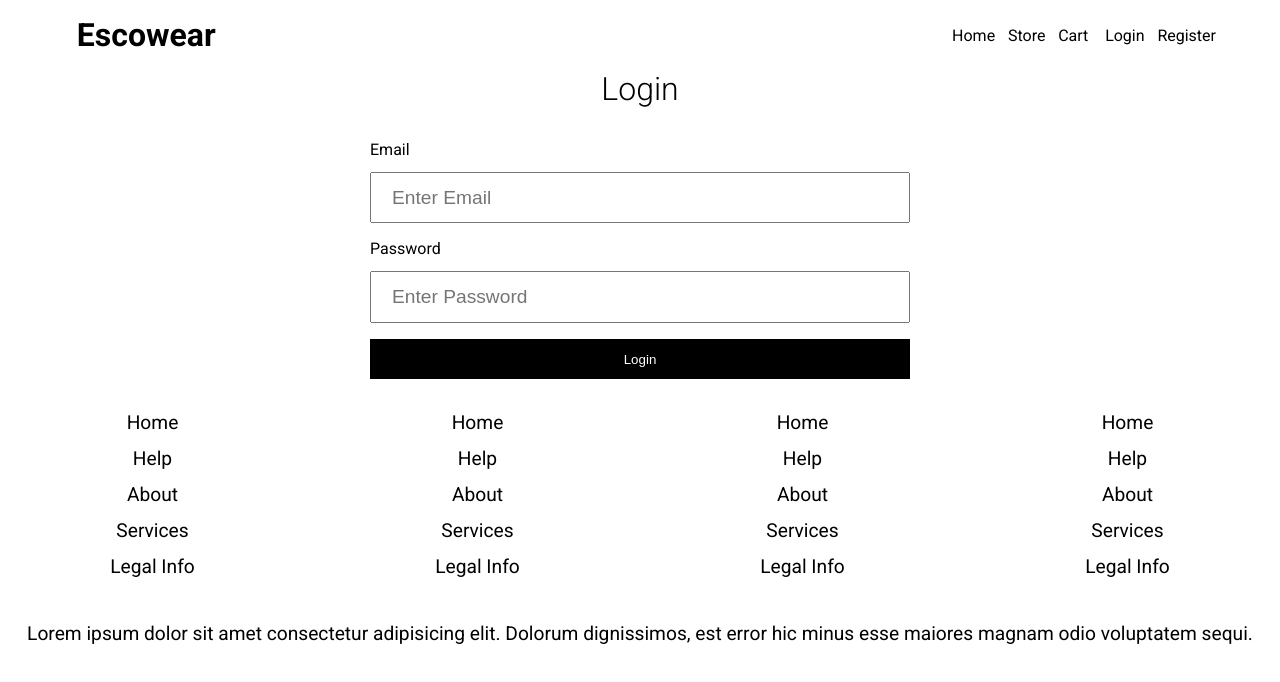
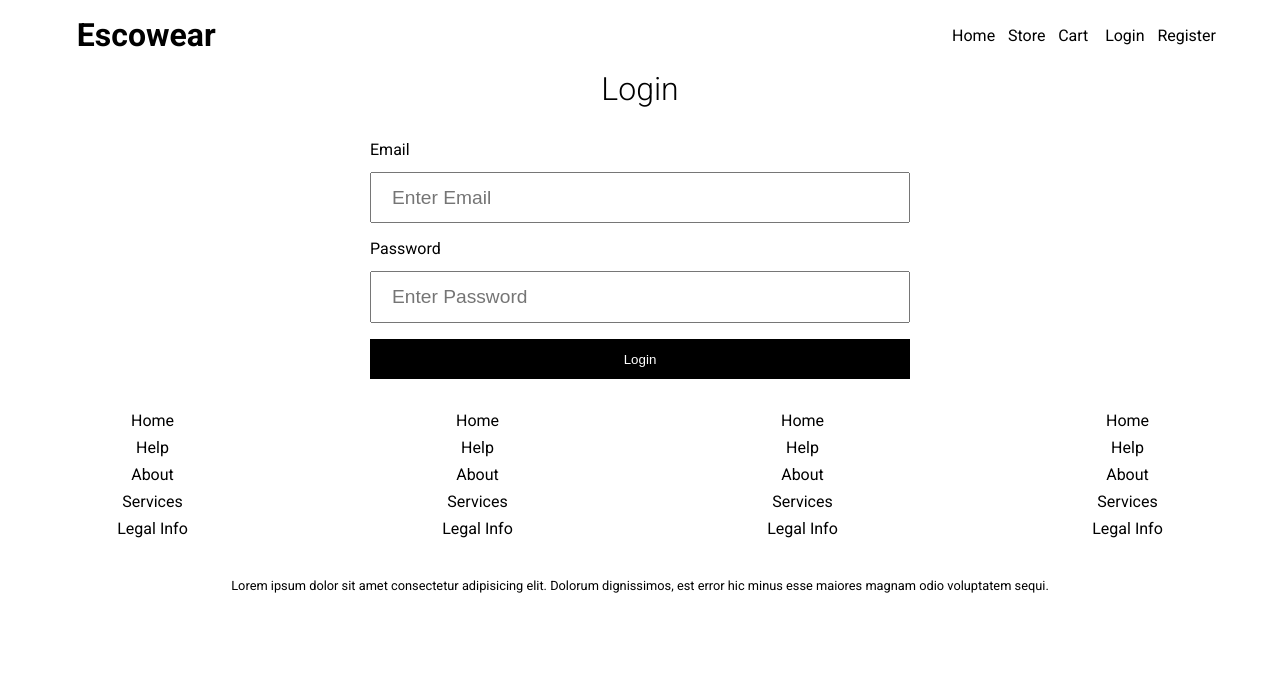
Before and after one commit to kofiarhin/escowear-fullstack-app, a React (Create React App) app in the folder client/: page /login in a window 1280 px wide. Shown: the top 682 px of the page. Built offline with nearby package versions, Linux system fonts and the light colour scheme.

Commit message:
update to footer

```diff
--- a/client/src/components/Footer/Footer.component.js
+++ b/client/src/components/Footer/Footer.component.js
@@ -7,7 +7,26 @@ const Footer = () => {
         <div className="footer-unit">
           <ul>
             <li>
-              {" "}
+              <Link to="/"> Home</Link>
+            </li>
+            <li>
+              <Link to="/"> Help</Link>
+            </li>
+            <li>
+              <Link to="/"> About</Link>
+            </li>
+            <li>
+              <Link to="/"> Services</Link>
+            </li>
+            <li>
+              <Link to="/"> Legal Info</Link>
+            </li>
+          </ul>
+        </div>
+
+        <div className="footer-unit">
+          <ul>
+            <li>
               <Link to="/"> Home</Link>
             </li>
             <li>
@@ -19,11 +38,9 @@ const Footer = () => {
               <Link to="/"> About</Link>
             </li>
             <li>
-              {" "}
               <Link to="/"> Services</Link>
             </li>
             <li>
-              {" "}
               <Link to="/"> Legal Info</Link>
             </li>
           </ul>
@@ -32,36 +49,9 @@ const Footer = () => {
         <div className="footer-unit">
           <ul>
             <li>
-              {" "}
               <Link to="/"> Home</Link>
             </li>
             <li>
-              {" "}
-              <Link to="/"> Help</Link>
-            </li>
-            <li>
-              {" "}
-              <Link to="/"> About</Link>
-            </li>
-            <li>
-              {" "}
-              <Link to="/"> Services</Link>
-            </li>
-            <li>
-              {" "}
-              <Link to="/"> Legal Info</Link>
-            </li>
-          </ul>
-        </div>
-
-        <div className="footer-unit">
-          <ul>
-            <li>
-              {" "}
-              <Link to="/"> Home</Link>
-            </li>
-            <li>
-              {" "}
               <Link to="/"> Help</Link>
             </li>
             <li>
@@ -105,11 +95,13 @@ const Footer = () => {
         </div>
       </div>
 
-      <p className="slug">
-        Lorem ipsum dolor sit amet consectetur adipisicing elit. Dolorum
-        dignissimos, est error hic minus esse maiores magnam odio voluptatem
-        sequi.
-      </p>
+      <div className="container">
+        <p className="slug">
+          Lorem ipsum dolor sit amet consectetur adipisicing elit. Dolorum
+          dignissimos, est error hic minus esse maiores magnam odio voluptatem
+          sequi.
+        </p>
+      </div>
     </div>
   );
 };
--- a/client/src/components/Footer/footer.styles.css
+++ b/client/src/components/Footer/footer.styles.css
@@ -10,13 +10,13 @@
 }
 
 .footer-unit li {
-  font-size: 1.2rem;
-  margin-bottom: 0.8rem;
+  font-size: 1rem;
+  margin-bottom: 0.5rem;
   text-align: center;
 }
 
 .footer .slug {
-  font-size: 1.2rem;
+  font-size: 0.8rem;
   text-align: center;
 }
 
--- a/client/src/components/Header/header.styles.css
+++ b/client/src/components/Header/header.styles.css
@@ -15,3 +15,9 @@
     text-align: center;
     margin-bottom: 1rem;
 }
+
+@media(max-width: 800px) {
+    .main-header {
+        display: none;
+    }
+}
```
